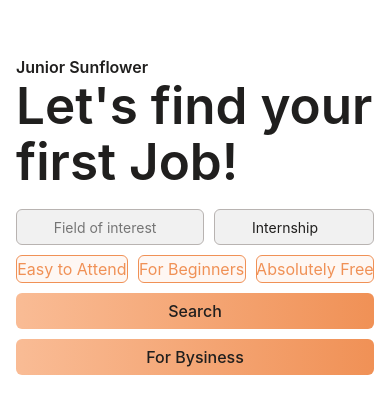
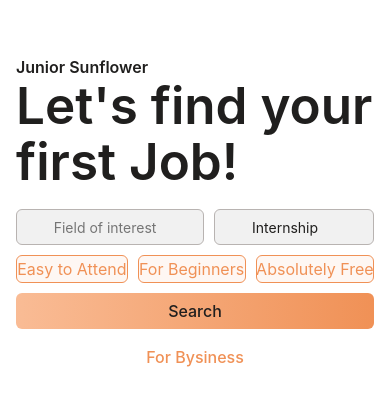
Before and after one commit to tmazitov/junior_anywhere, a Vue app in the folder frontend/: page / in a window 390 px wide. Shown: the part 214-628 px from the top of the page. Built offline with nearby package versions, Linux system fonts and the light colour scheme; some icons are missing.

Commit message:
some changes

```diff
--- a/frontend/src/pages/AuthPage.vue
+++ b/frontend/src/pages/AuthPage.vue
@@ -235,7 +235,6 @@ const registrationFormIsValid = computed(() => {
 </script>
 
 <style scoped>
-
 .centered {
 	display: flex;
 	flex-direction: column;
@@ -243,8 +242,9 @@ const registrationFormIsValid = computed(() => {
 	align-items: center;
 }
 
-@media (max-width: 368px){
+@media (max-width: 468px){
 	.centered{
+		padding: 32px;
 		align-items: normal;
 	}
 }
--- a/frontend/src/pages/HomePage.vue
+++ b/frontend/src/pages/HomePage.vue
@@ -22,8 +22,10 @@
 						<Category title="Absolutely Free" color="#f09156"/>
 					</div>
 
-					<BaseButton class="search-mobile" title="Search" primary @click="navigateTo('vacancy-list')"/>
-					<BaseButton class="search-mobile" title="For Bysiness" primary fill="outlined"/>
+					<BaseButton class="search-mobile" title="Search" primary
+						@click="navigateTo('vacancy-list')"/>
+					<BaseButton class="search-mobile" title="For Bysiness" fill="clear"
+						@click="navigateTo('auth')"/>
 				</div>
 			</div>
 		</div>
```
